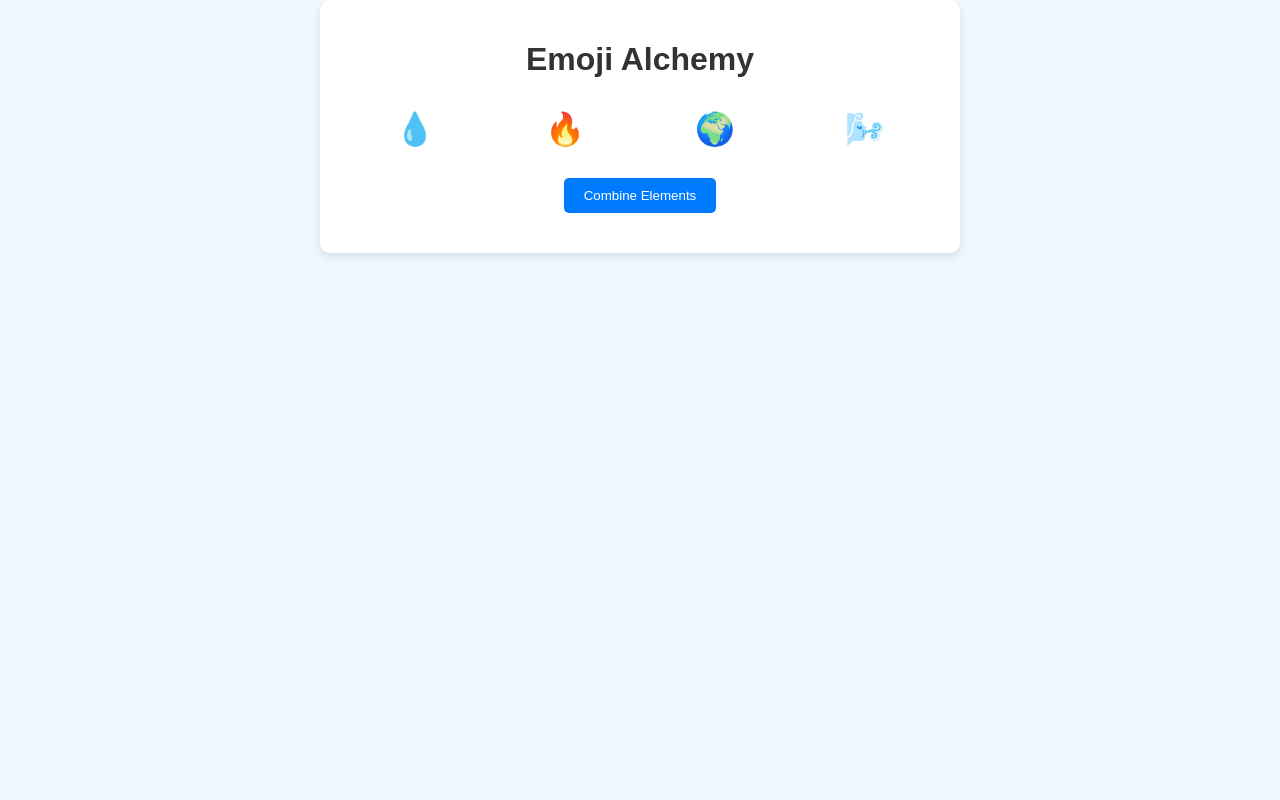
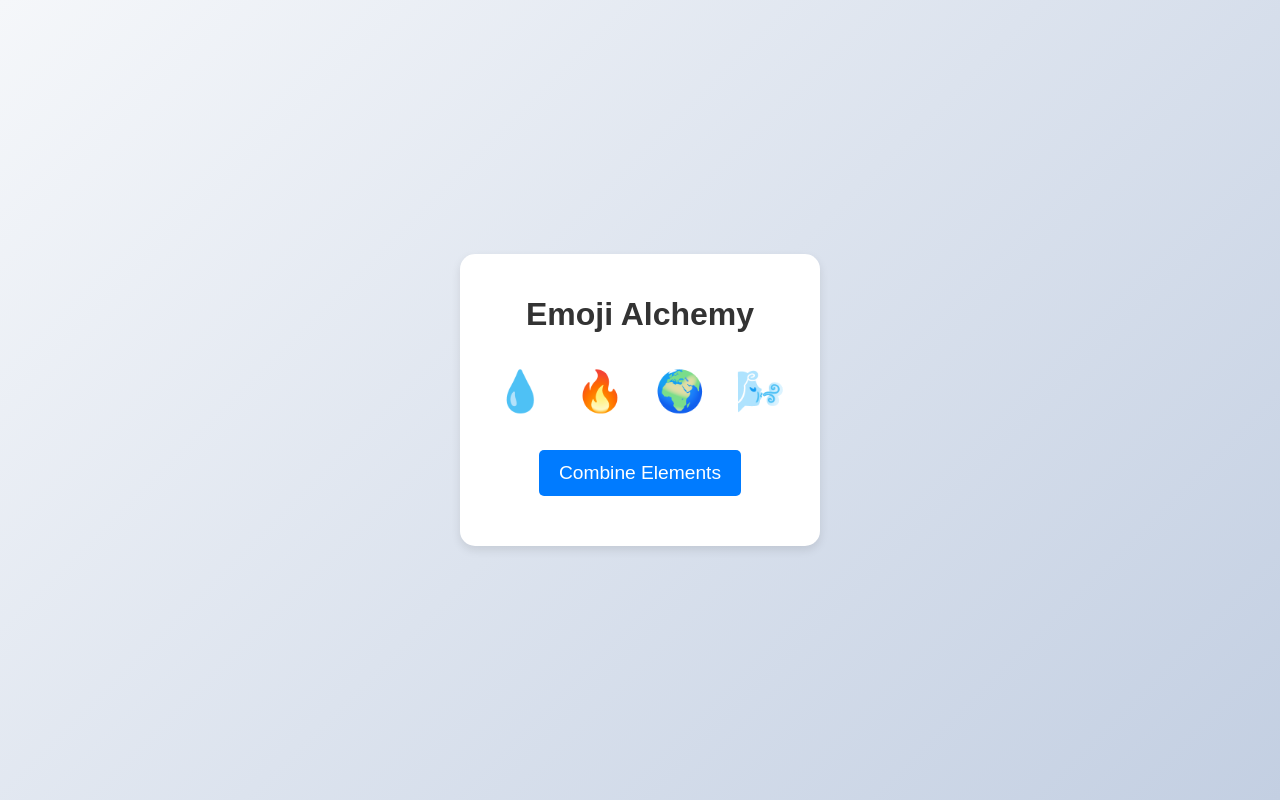
Before and after one commit to BrawlStarsNerd/brawlstarsnerd.github.io, a plain HTML site: page index.html in a window 1280 px wide. Drawn offline with Linux system fonts and the light colour scheme.

Commit message:
Update styles.css

```diff
--- a/styles.css
+++ b/styles.css
@@ -1,22 +1,27 @@
 body {
-    font-family: Arial, sans-serif;
-    background-color: #f0f8ff;
-    text-align: center;
     margin: 0;
     padding: 0;
+    font-family: 'Arial', sans-serif;
+    background: linear-gradient(135deg, #f5f7fa, #c3cfe2);
+    display: flex;
+    justify-content: center;
+    align-items: center;
+    height: 100vh;
 }
 
 #game-container {
     max-width: 600px;
-    margin: 0 auto;
+    background-color: #fff;
+    border-radius: 15px;
+    box-shadow: 0 4px 10px rgba(0, 0, 0, 0.1);
     padding: 20px;
-    background-color: #fff;
-    border-radius: 10px;
-    box-shadow: 0 4px 8px rgba(0, 0, 0, 0.1);
+    text-align: center;
 }
 
 h1 {
     color: #333;
+    font-size: 2em;
+    margin-bottom: 20px;
 }
 
 #elements-container {
@@ -26,33 +31,47 @@ h1 {
 }
 
 .element {
-    padding: 10px;
+    padding: 15px;
+    font-size: 2.5em;
     cursor: pointer;
-    font-size: 2em;
+    border-radius: 10px;
+    transition: all 0.3s ease;
 }
 
-#combine-button {
-    margin: 20px 0;
+.element:hover {
+    transform: scale(1.1);
 }
 
-button {
+.selected {
+    border: 3px solid #007bff;
+    box-shadow: 0px 0px 15px rgba(0, 123, 255, 0.5);
+}
+
+#combine-button button {
+    padding: 12px 20px;
+    font-size: 1.2em;
     background-color: #007bff;
-    color: white;
-    padding: 10px 20px;
+    color: #fff;
     border: none;
     border-radius: 5px;
     cursor: pointer;
+    transition: background-color 0.3s ease;
 }
 
-button:hover {
+#combine-button button:hover {
     background-color: #0056b3;
 }
 
 #results-container {
-    margin-top: 20px;
+    margin-top: 30px;
 }
 
-.result-item {
+#new-elements {
     font-size: 1.5em;
-    margin-top: 10px;
+    margin-top: 15px;
+    color: #333;
 }
+
+.hidden {
+    display: none;
+}
```
